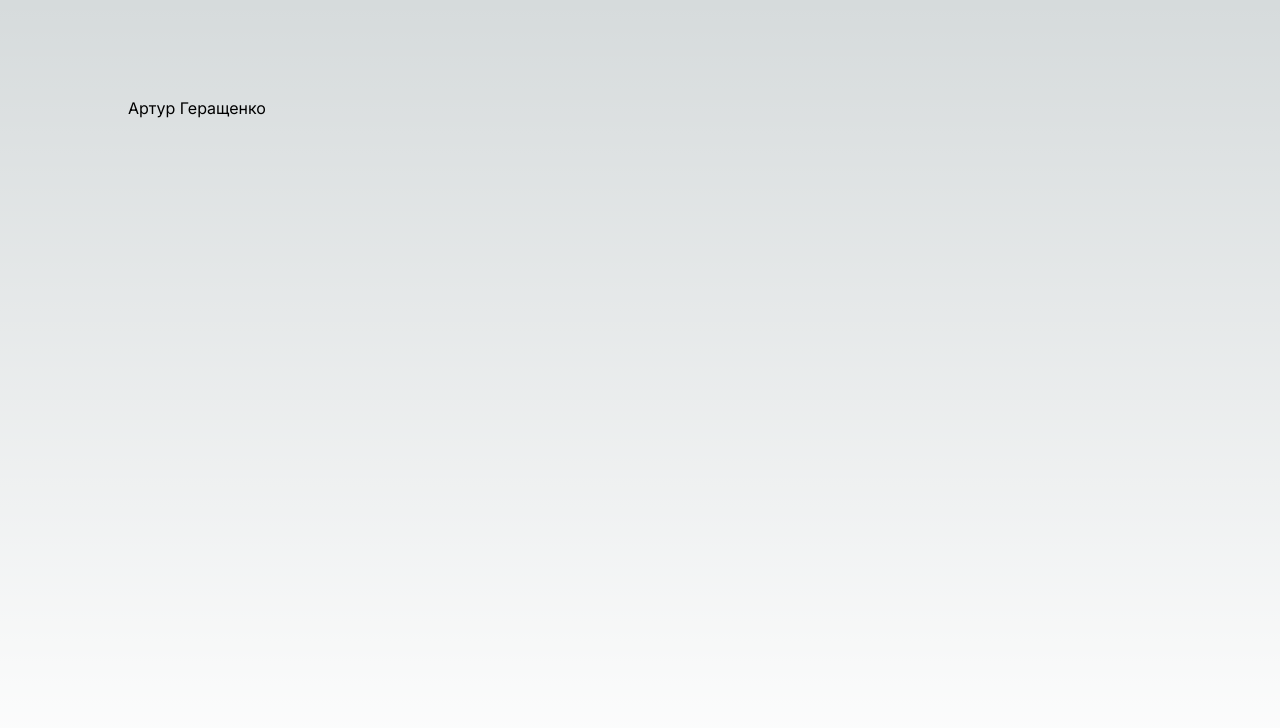
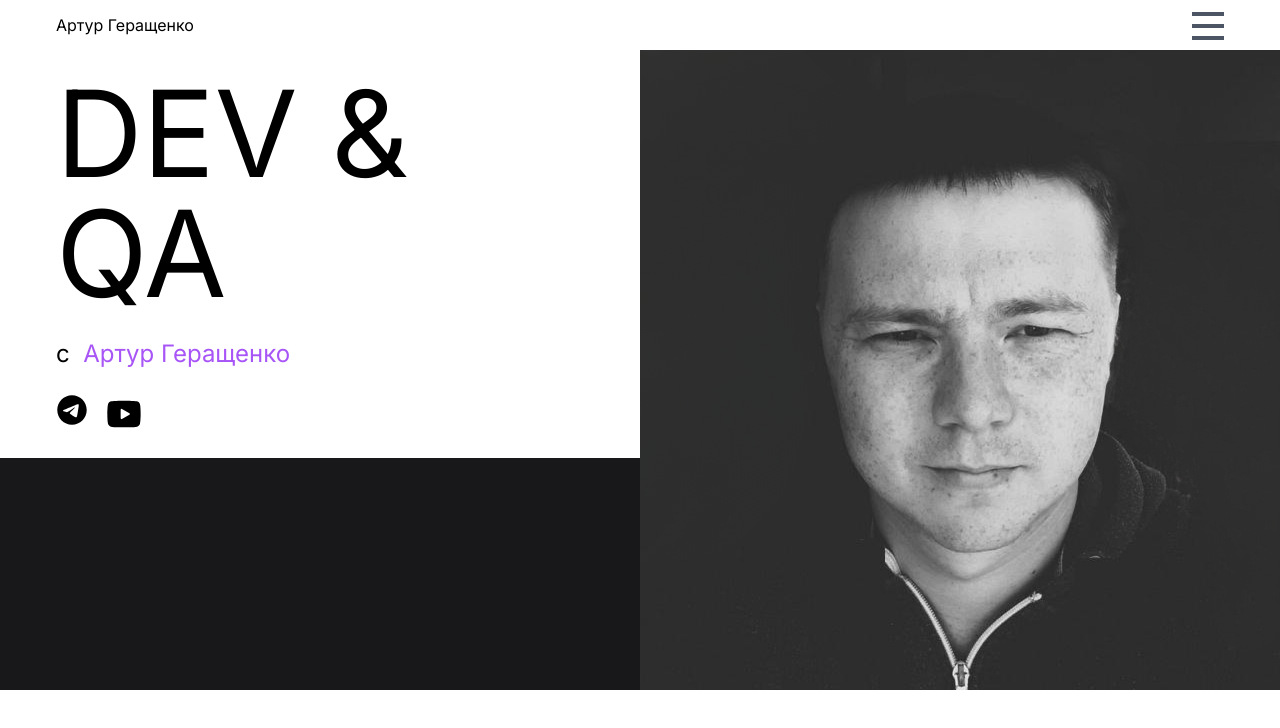
Before and after one commit to arturgspb/arturgspb.github.io, a Next.js app: page / in a window 1280 px wide. Shown: the top 728 px of the page. Built offline with nearby package versions, Linux system fonts and the light colour scheme.

Commit message:
feat: init header

```diff
--- a/app/globals.css
+++ b/app/globals.css
@@ -3,16 +3,16 @@
 @tailwind utilities;
 
 :root {
-  --foreground-rgb: 0, 0, 0;
-  --background-start-rgb: 214, 219, 220;
-  --background-end-rgb: 255, 255, 255;
+  /*--foreground-rgb: 0, 0, 0;*/
+  /*--background-start-rgb: 214, 219, 220;*/
+  /*--background-end-rgb: 255, 255, 255;*/
 }
 
 @media (prefers-color-scheme: dark) {
   :root {
-    --foreground-rgb: 255, 255, 255;
-    --background-start-rgb: 0, 0, 0;
-    --background-end-rgb: 0, 0, 0;
+    /*--foreground-rgb: 255, 255, 255;*/
+    /*--background-start-rgb: 0, 0, 0;*/
+    /*--background-end-rgb: 0, 0, 0;*/
   }
 }
 
@@ -31,3 +31,8 @@ body {
     text-wrap: balance;
   }
 }
+
+.bg-site {
+  --tw-bg-opacity: 1;
+  background-color: rgb(255 255 255/var(--tw-bg-opacity));
+}
--- a/app/layout.tsx
+++ b/app/layout.tsx
@@ -1,8 +1,19 @@
 import type { Metadata } from "next";
-import { Inter } from "next/font/google";
+import { Inter, Kanit } from "next/font/google";
 import "./globals.css";
+import { Header } from "../components/Header";
 
-const inter = Inter({ subsets: ["latin"] });
+const InterFont = Inter({
+    subsets: ["latin"],
+    variable: '--font-inter',
+});
+
+const KanitFont = Kanit({
+    weight: "800",
+    subsets: ["latin"],
+    variable: '--font-kanit',
+});
+
 
 export const metadata: Metadata = {
     title: "Артур Геращенко",
@@ -16,7 +27,10 @@ export default function RootLayout({
 }>) {
     return (
         <html lang="ru">
-      <body className={inter.className}>{children}</body>
+        <body className={InterFont.className + ' text-black bg-site'}>
+        <Header/>
+        {children}
+        </body>
         </html>
     );
 }
--- a/app/page.tsx
+++ b/app/page.tsx
@@ -1,28 +1,49 @@
+import Image from "next/image";
+
 export default function Home() {
-  return (
-    <main className="flex min-h-screen flex-col items-center justify-between p-24">
-      <div className="mb-32 grid text-center lg:max-w-5xl lg:w-full lg:mb-0 lg:grid-cols-4 lg:text-left">
-          <h1>
-              Артур Геращенко
-          </h1>
-        {/*<a*/}
-        {/*  href="https://nextjs.org/docs?utm_source=create-next-app&utm_medium=appdir-template&utm_campaign=create-next-app"*/}
-        {/*  className="group rounded-lg border border-transparent px-5 py-4 transition-colors hover:border-gray-300 hover:bg-gray-100 hover:dark:border-neutral-700 hover:dark:bg-neutral-800/30"*/}
-        {/*  target="_blank"*/}
-        {/*  rel="noopener noreferrer"*/}
-        {/*>*/}
-        {/*  <h2 className={`mb-3 text-2xl font-semibold`}>*/}
-        {/*    Docs{" "}*/}
-        {/*    <span className="inline-block transition-transform group-hover:translate-x-1 motion-reduce:transform-none">*/}
-        {/*      -&gt;*/}
-        {/*    </span>*/}
-        {/*  </h2>*/}
-        {/*  <p className={`m-0 max-w-[30ch] text-sm opacity-50`}>*/}
-        {/*    Find in-depth information about Next.js features and API.*/}
-        {/*  </p>*/}
-        {/*</a>*/}
+    return (
+        <main className="bg-site min-h-[600px]">
+            <div className="mx-auto relative">
+                <div className="relative">
+                    <div className="flex sm:flex-row flex-col bg-zinc-900">
+                        <div className="basis-1/2 text-center sm:text-left relative">
+                            <div className="px-10 sm:px-14 py-6 bg-site" data-testid="home.header">
+                                <h1 className="text-5xl sm:text-[120px] leading-none animate-fade-in">
+                                    DEV &
+                                    QA
+                                </h1>
+                                <h3 className="text-base sm:text-2xl py-6">
+                                    c
+                                    &nbsp;
+                                    <span className="text-purple-500">Артур Геращенко</span>
+                                </h3>
+                                <div className="flex text-gray-700 gap-4 justify-center sm:justify-start"
+                                     style={{ background: '#fff' }}>
 
-      </div>
-    </main>
-  );
+                                    <svg xmlns="http://www.w3.org/2000/svg" viewBox="0 0 50 50" className="w-8 h-8">
+                                        <path
+                                            d="M25,2c12.703,0,23,10.297,23,23S37.703,48,25,48S2,37.703,2,25S12.297,2,25,2z M32.934,34.375	c0.423-1.298,2.405-14.234,2.65-16.783c0.074-0.772-0.17-1.285-0.648-1.514c-0.578-0.278-1.434-0.139-2.427,0.219	c-1.362,0.491-18.774,7.884-19.78,8.312c-0.954,0.405-1.856,0.847-1.856,1.487c0,0.45,0.267,0.703,1.003,0.966	c0.766,0.273,2.695,0.858,3.834,1.172c1.097,0.303,2.346,0.04,3.046-0.395c0.742-0.461,9.305-6.191,9.92-6.693	c0.614-0.502,1.104,0.141,0.602,0.644c-0.502,0.502-6.38,6.207-7.155,6.997c-0.941,0.959-0.273,1.953,0.358,2.351	c0.721,0.454,5.906,3.932,6.687,4.49c0.781,0.558,1.573,0.811,2.298,0.811C32.191,36.439,32.573,35.484,32.934,34.375z"/>
+                                    </svg>
+
+                                    <svg xmlns="http://www.w3.org/2000/svg" viewBox="0 0 24 24" className="w-10 h-10">
+                                        <path
+                                            d="M21.582,6.186c-0.23-0.86-0.908-1.538-1.768-1.768C18.254,4,12,4,12,4S5.746,4,4.186,4.418 c-0.86,0.23-1.538,0.908-1.768,1.768C2,7.746,2,12,2,12s0,4.254,0.418,5.814c0.23,0.86,0.908,1.538,1.768,1.768 C5.746,20,12,20,12,20s6.254,0,7.814-0.418c0.861-0.23,1.538-0.908,1.768-1.768C22,16.254,22,12,22,12S22,7.746,21.582,6.186z M10,14.598V9.402c0-0.385,0.417-0.625,0.75-0.433l4.5,2.598c0.333,0.192,0.333,0.674,0,0.866l-4.5,2.598 C10.417,15.224,10,14.983,10,14.598z"/>
+                                    </svg>
+                                </div>
+                            </div>
+                            <div className="bg-zinc-900 h-[75px] w-full"/>
+                        </div>
+                        <div className="basis-1/2">
+                            <img
+                            alt="TALI$A" loading="lazy" width="1000" height="800"
+                            decoding="async"
+                            data-nimg="1"
+                            className="w-full px-10 sm:px-0"
+                            src="/ava.png"/>
+                        </div>
+                    </div>
+                </div>
+            </div>
+        </main>
+    );
 }
--- /dev/null
+++ b/components/Header/Header.tsx
@@ -0,0 +1,25 @@
+"use client"
+
+import { useCallback, useState } from "react";
+import { HeaderMenuBtn } from "./_MenuBtn/HeaderMenuBtn";
+import { HeaderMenuContainer } from "./_MenuContainer/HeaderMenuContainer";
+
+export const Header = () => {
+    const [isOpenNav, setIsOpenNav] = useState<boolean>(false);
+
+    const handleToggleNav = useCallback(() => {
+        setIsOpenNav(prev => !prev);
+    }, [])
+
+    return (
+        <header className="h-header z-40 w-full py-1" data-testid="page.header">
+            <div className="flex px-6 sm:px-14 h-header items-center gap-4 sm:gap-8">
+                <h2 className="flex-1"><a href="/">Артур Геращенко</a></h2>
+                <div>
+                    <HeaderMenuBtn isOpen={isOpenNav} toggleNavCb={handleToggleNav}/>
+                    <HeaderMenuContainer isOpen={isOpenNav}/>
+                </div>
+            </div>
+        </header>
+    )
+}
--- /dev/null
+++ b/components/Header/_MenuBtn/HeaderMenuBtn.tsx
@@ -0,0 +1,21 @@
+import { FC } from "react";
+
+interface IHeaderMenuBtnProps {
+    isOpen: boolean;
+
+    toggleNavCb(): void;
+}
+
+const CLS = 'block h-[4px] w-8 transform transition duration-500 ease-in-out '
+
+export const HeaderMenuBtn: FC<IHeaderMenuBtnProps> = ({ isOpen, toggleNavCb }) => {
+    return (
+        <button className="relative z-50 mt-2" onClick={toggleNavCb}>
+            <div className="space-y-2">
+                <span className={CLS + (isOpen ? 'rotate-45 translate-y-[13px] bg-white' : 'bg-gray-600')}/>
+                <span className={CLS + (isOpen ? 'opacity-0 h-0' : 'bg-gray-600')}/>
+                <span className={CLS + (isOpen ? '-rotate-45 translate-y-[-13px] bg-white' : 'bg-gray-600')}/>
+            </div>
+        </button>
+    )
+}
--- /dev/null
+++ b/components/Header/_MenuContainer/HeaderMenuContainer.tsx
@@ -0,0 +1,52 @@
+import { FC } from "react";
+
+interface IHeaderMenuContainerProps {
+    isOpen: boolean
+}
+
+export const HeaderMenuContainer: FC<IHeaderMenuContainerProps> = ({ isOpen }) => {
+    const openClass = isOpen ? 'w-full opacity-100' : 'w-0 opacity-1'
+    return (
+        <nav
+            className={openClass + " transition-all duration-500 ease-in-out block overflow-hidden fixed animate-sideways-once h-screen bg-black text-white pt-8 z-40 top-0 right-0"}>
+            <div className="relative flex flex-col-reverse sm:flex-col gap-2">
+                <div className="h-[180px] w-[140px] overflow-hidden sm:h-auto sm:w-auto mx-auto">
+
+                </div>
+                <h2 className="text-center text-2xl sm:text-[120px] z-20 sm:mt-[-150px]">TALI$A KIDD</h2>
+            </div>
+            <ul className="flex flex-col items-center gap-4 justify-end mt-4 sm:mt-[140px]">
+                <li className="relative"><a className="text-lg text-purple-300" href="/">HOME</a></li>
+                <li className="relative"><a className="text-lg hover:text-gray-400" href="/shop">MERCH</a>
+                </li>
+                <div className="flex text-white gap-4 mt-4">
+                    <svg xmlns="http://www.w3.org/2000/svg" viewBox="0 0 320 512" className="w-5 h-5">
+                        <path fill="currentColor"
+                              d="M279.14 288l14.22-92.66h-88.91v-60.13c0-25.35 12.42-50.06 52.24-50.06h40.42V6.26S260.43 0 225.36 0c-73.22 0-121.08 44.38-121.08 124.72v70.62H22.89V288h81.39v224h100.17V288z"></path>
+                    </svg>
+                    <svg xmlns="http://www.w3.org/2000/svg" viewBox="0 0 512 512" className="w-5 h-5">
+                        <path fill="currentColor"
+                              d="M459.37 151.716c.325 4.548.325 9.097.325 13.645 0 138.72-105.583 298.558-298.558 298.558-59.452 0-114.68-17.219-161.137-47.106 8.447.974 16.568 1.299 25.34 1.299 49.055 0 94.213-16.568 130.274-44.832-46.132-.975-84.792-31.188-98.112-72.772 6.498.974 12.995 1.624 19.818 1.624 9.421 0 18.843-1.3 27.614-3.573-48.081-9.747-84.143-51.98-84.143-102.985v-1.299c13.969 7.797 30.214 12.67 47.431 13.319-28.264-18.843-46.781-51.005-46.781-87.391 0-19.492 5.197-37.36 14.294-52.954 51.655 63.675 129.3 105.258 216.365 109.807-1.624-7.797-2.599-15.918-2.599-24.04 0-57.828 46.782-104.934 104.934-104.934 30.213 0 57.502 12.67 76.67 33.137 23.715-4.548 46.456-13.32 66.599-25.34-7.798 24.366-24.366 44.833-46.132 57.827 21.117-2.273 41.584-8.122 60.426-16.243-14.292 20.791-32.161 39.308-52.628 54.253z"></path>
+                    </svg>
+                    <svg xmlns="http://www.w3.org/2000/svg" viewBox="0 0 448 512" className="w-5 h-5">
+                        <path fill="currentColor"
+                              d="M224.1 141c-63.6 0-114.9 51.3-114.9 114.9s51.3 114.9 114.9 114.9S339 319.5 339 255.9 287.7 141 224.1 141zm0 189.6c-41.1 0-74.7-33.5-74.7-74.7s33.5-74.7 74.7-74.7 74.7 33.5 74.7 74.7-33.6 74.7-74.7 74.7zm146.4-194.3c0 14.9-12 26.8-26.8 26.8-14.9 0-26.8-12-26.8-26.8s12-26.8 26.8-26.8 26.8 12 26.8 26.8zm76.1 27.2c-1.7-35.9-9.9-67.7-36.2-93.9-26.2-26.2-58-34.4-93.9-36.2-37-2.1-147.9-2.1-184.9 0-35.8 1.7-67.6 9.9-93.9 36.1s-34.4 58-36.2 93.9c-2.1 37-2.1 147.9 0 184.9 1.7 35.9 9.9 67.7 36.2 93.9s58 34.4 93.9 36.2c37 2.1 147.9 2.1 184.9 0 35.9-1.7 67.7-9.9 93.9-36.2 26.2-26.2 34.4-58 36.2-93.9 2.1-37 2.1-147.8 0-184.8zM398.8 388c-7.8 19.6-22.9 34.7-42.6 42.6-29.5 11.7-99.5 9-132.1 9s-102.7 2.6-132.1-9c-19.6-7.8-34.7-22.9-42.6-42.6-11.7-29.5-9-99.5-9-132.1s-2.6-102.7 9-132.1c7.8-19.6 22.9-34.7 42.6-42.6 29.5-11.7 99.5-9 132.1-9s102.7-2.6 132.1 9c19.6 7.8 34.7 22.9 42.6 42.6 11.7 29.5 9 99.5 9 132.1s2.7 102.7-9 132.1z"></path>
+                    </svg>
+                    <svg xmlns="http://www.w3.org/2000/svg" viewBox="0 0 576 512" className="w-5 h-5">
+                        <path fill="currentColor"
+                              d="M549.655 124.083c-6.281-23.65-24.787-42.276-48.284-48.597C458.781 64 288 64 288 64S117.22 64 74.629 75.486c-23.497 6.322-42.003 24.947-48.284 48.597-11.412 42.867-11.412 132.305-11.412 132.305s0 89.438 11.412 132.305c6.281 23.65 24.787 41.5 48.284 47.821C117.22 448 288 448 288 448s170.78 0 213.371-11.486c23.497-6.321 42.003-24.171 48.284-47.821 11.412-42.867 11.412-132.305 11.412-132.305s0-89.438-11.412-132.305zm-317.51 213.508V175.185l142.739 81.205-142.739 81.201z"></path>
+                    </svg>
+                    <svg xmlns="http://www.w3.org/2000/svg" viewBox="0 0 448 512" className="w-5 h-5">
+                        <path fill="currentColor"
+                              d="M448,209.91a210.06,210.06,0,0,1-122.77-39.25V349.38A162.55,162.55,0,1,1,185,188.31V278.2a74.62,74.62,0,1,0,52.23,71.18V0l88,0a121.18,121.18,0,0,0,1.86,22.17h0A122.18,122.18,0,0,0,381,102.39a121.43,121.43,0,0,0,67,20.14Z"></path>
+                    </svg>
+                </div>
+                <li className="relative"><a className="text-xs hover:text-gray-400"
+                                            href="/terms">TERMS &amp; CONDITIONS</a></li>
+                <li className="relative"><a className="text-xs hover:text-gray-400"
+                                            href="/shipping">SHIPPING &amp; RETURNS</a></li>
+                <li className="relative"><a className="text-xs hover:text-gray-400" href="/faq">FAQ</a></li>
+            </ul>
+        </nav>
+    )
+}
--- /dev/null
+++ b/components/Header/index.ts
@@ -0,0 +1 @@
+export {Header} from  './Header'
```
Also changed, not shown: public/ava.png (added). Lines whose indentation alone changed are shown as unchanged.
